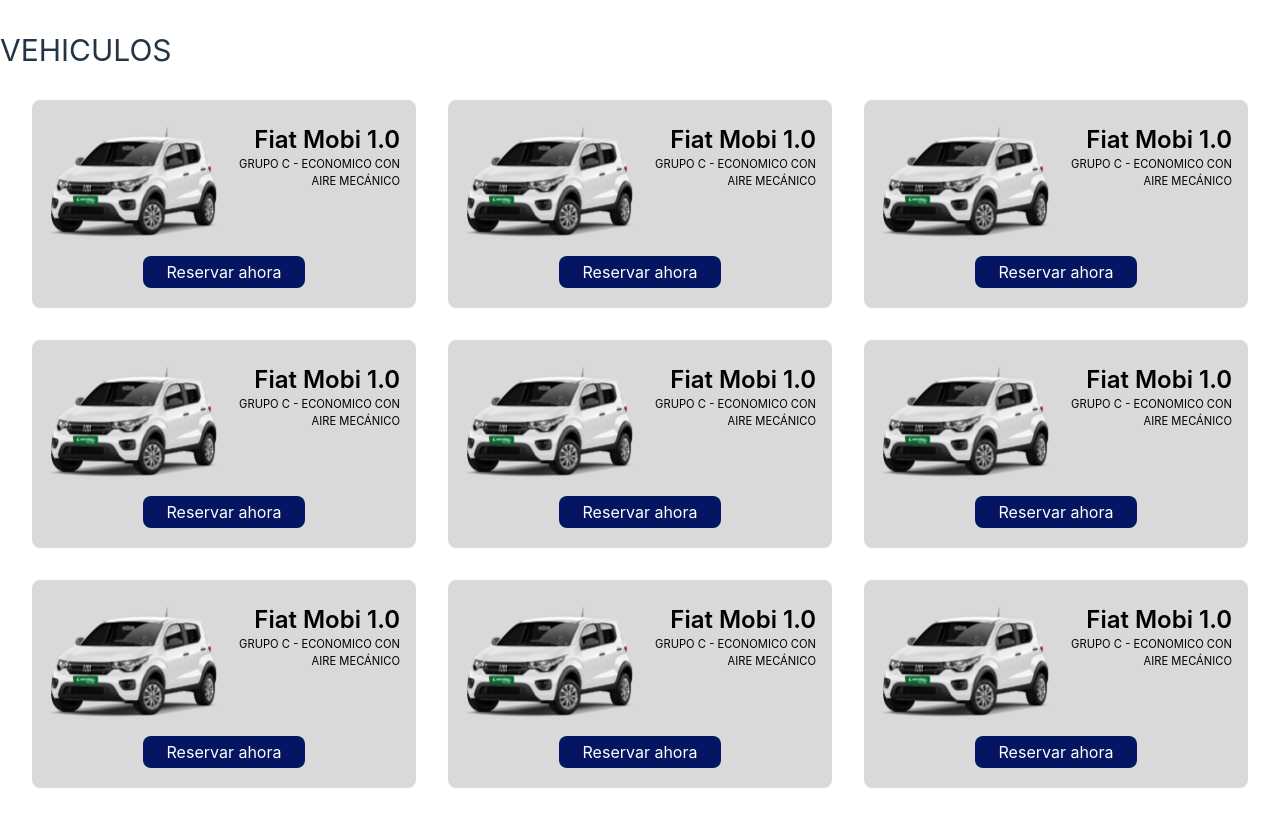
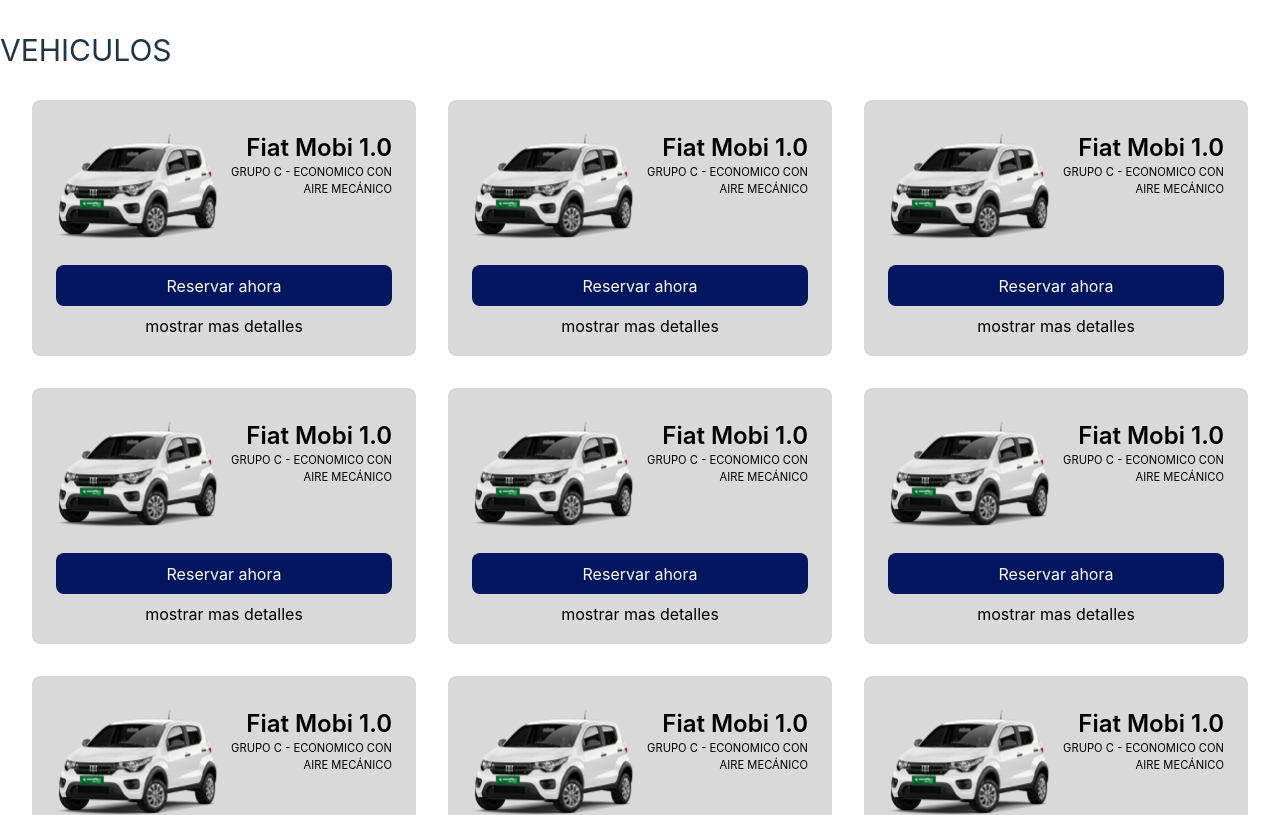
Before and after one commit to pablo-ambrogio/proyecto-final-CDT, a React (Vite) app: page /vehicles in a window 1280 px wide. Shown: the top 815 px of the page. Built offline with nearby package versions, Linux system fonts and the light colour scheme.

Commit message:
se agrego modificaciones

```diff
--- a/src/components/common/card/Card.jsx
+++ b/src/components/common/card/Card.jsx
@@ -1,18 +1,19 @@
+import { Link } from 'react-router-dom'
 import CarMobi from '../../../assets/car-mobi.svg'
 
 const Card = () => {
     return (
         <div
-            className='w-96 h-52 bg-grey text-[#000] rounded-lg p-4'
+            className='w-96 h-64 bg-grey text-[#000] rounded-lg p-6'
         >
             <div
-                className='flex h-3/4 items-center gap-x-2'
+                className='h-3/5 flex items-center gap-x-2'
             >
                 <div
                     className='w-2/4 h-full'
                 >
                     <img src={CarMobi} alt={'Fiat mobi 1.0'}
-                        className='w-48 h-full'
+                        className='w-full h-full'
                     />
                 </div>
                 <div
@@ -27,11 +28,14 @@
                 </div>
             </div>
             <div
-                className='w-full text-center mt-2'
+                className='w-full h-2/5 text-center grid gap-y-2 mt-4'
             >
                 <button type="submit"
                     className='bg-blue text-white rounded-lg px-6 py-1 first-letter:capitalize'
                 >reservar ahora</button>
+                <div>
+                    <Link to={''} className='first-letter:uppercase'>mostrar mas detalles</Link>
+                </div>
             </div>
         </div>
     )
--- a/src/main.jsx
+++ b/src/main.jsx
@@ -12,12 +12,15 @@
   <React.StrictMode>
     <BrowserRouter>
       <Routes>
+
+        <Route path='/admin-home' element={<AdminHome />} />
+        <Route path='/admin-vehicles-list' element={<AdminVehiclesList />} />
+
         <Route path='/' element={<App />}>
           <Route path='/' element={<Home />} />
           <Route path='/vehicles' element={<Vehicles />} />
-          <Route path='/admin-home' element={<AdminHome />} />
-          <Route path='/admin-vehicles-list' element={<AdminVehiclesList />} />
         </Route>
+
       </Routes>
     </BrowserRouter>
   </React.StrictMode>,
```
